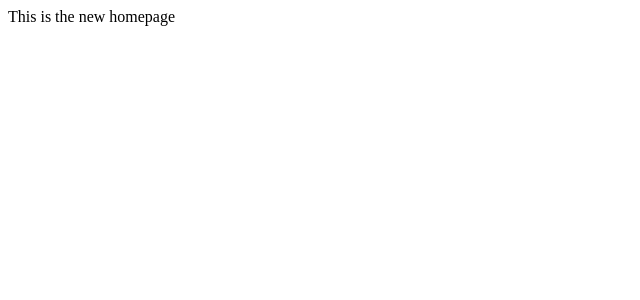
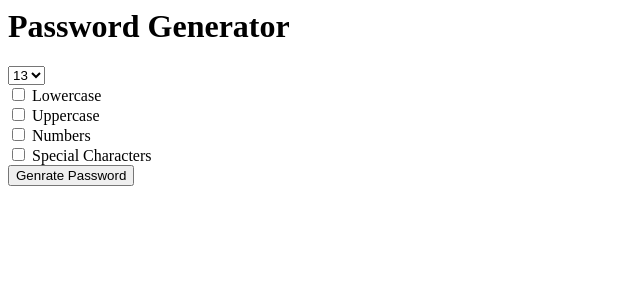
Before and after one commit to myskillz2000/100DaysOfDjango, a Django app: page / in a window 1280 px wide. Shown: the top 300 px of the page, without its empty margins (0-640 px from the left). Run offline with Django 4.2, Linux system fonts and the light colour scheme; some libraries are stand-ins or nearby versions.

Commit message:
Modified the home html.

```diff
--- a/Day2/PasswordGenerator/passwordGen/templates/passwordGen/home.html
+++ b/Day2/PasswordGenerator/passwordGen/templates/passwordGen/home.html
@@ -1 +1,25 @@
-This is the new homepage
+<h1>Password Generator</h1>
+
+<form action="{% url 'password' %}">
+    <select name="length">
+        <option value="8">8</option>
+        <option value="9">9</option>
+        <option value="10">10</option>
+        <option value="11">11</option>
+        <option value="12">12</option>
+        <option value="13"selected="selected">13</option>
+        <option value="14">14</option>
+        <option value="15">15</option>
+        <option value="16">16</option>
+    </select>
+    <br />
+    <input type="checkbox" name="lowercase"> Lowercase
+    <br />
+    <input type="checkbox" name="uppercase"> Uppercase
+    <br />
+    <input type="checkbox" name="numbers"> Numbers
+    <br />
+    <input type="checkbox" name="special"> Special Characters
+    <br />
+    <input type="submit" value="Genrate Password">
+</form>
```
